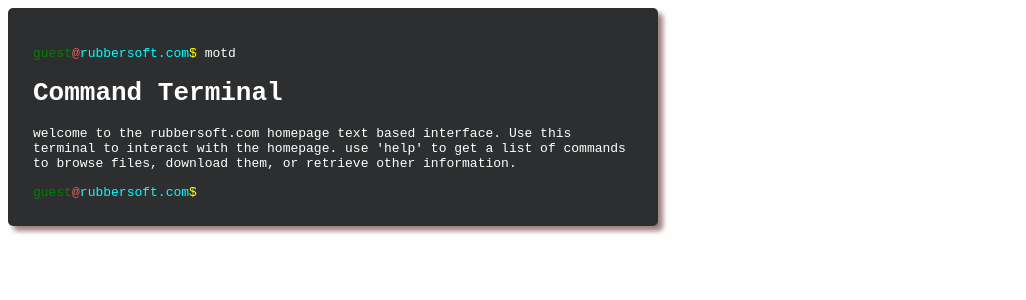
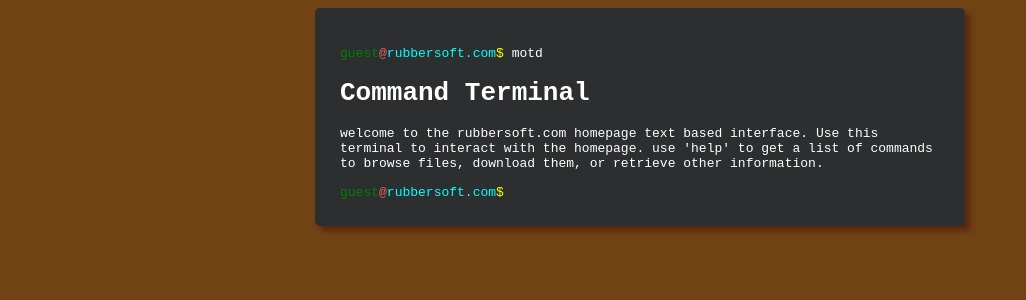
Before and after one commit to dwarburt/homepage-old, an Angular app: page / in a window 1280 px wide. Shown: the top 300 px of the page, without its empty margins (0-1026 px from the left). Built offline with nearby package versions, Linux system fonts and the light colour scheme.

Commit message:
centering

```diff
--- a/deploy.yaml
+++ b/deploy.yaml
@@ -20,7 +20,7 @@
       spec:
         containers:
         - name: homepage
-          image: dwarburton/homepage
+          image: dwarburton/homepage:$GITHUB_SHA
           resources:
             limits:
               memory: "128Mi"
--- a/src/styles.scss
+++ b/src/styles.scss
@@ -1,4 +1,4 @@
-/* You can add global styles to this file, and also import other style files */
+
 span.red {
     color: #e26161
 }
@@ -8,15 +8,24 @@
 ul {
     padding-inline-start: 0em;
 }
+body {
+    background-color: #704214;
+}
 div.terminal-window {
     font-family: monospace;
     color: white;
     background-color: rgb(44, 46, 47);
-    float: left;
     width: 600px;
     padding: 25px;
     border-radius: 5px;
     box-shadow: 5px 5px 5px rgba(71, 13, 13, 0.527);
+    // display: flex;
+    // align-items: center;
+    // justify-content: center;
+    // float: left;
+    margin-left: auto;
+    margin-right: auto;
+
 }
 input.terminal {
     color: white;
```
